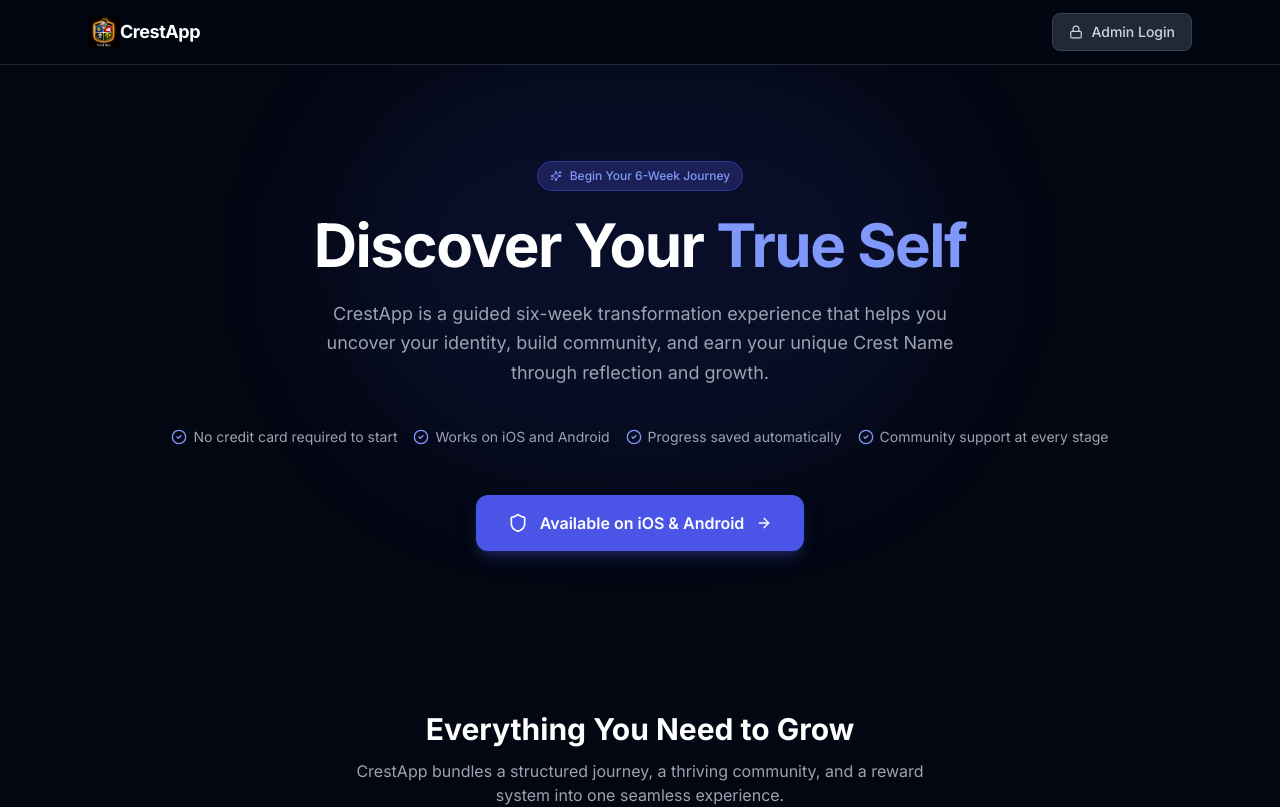
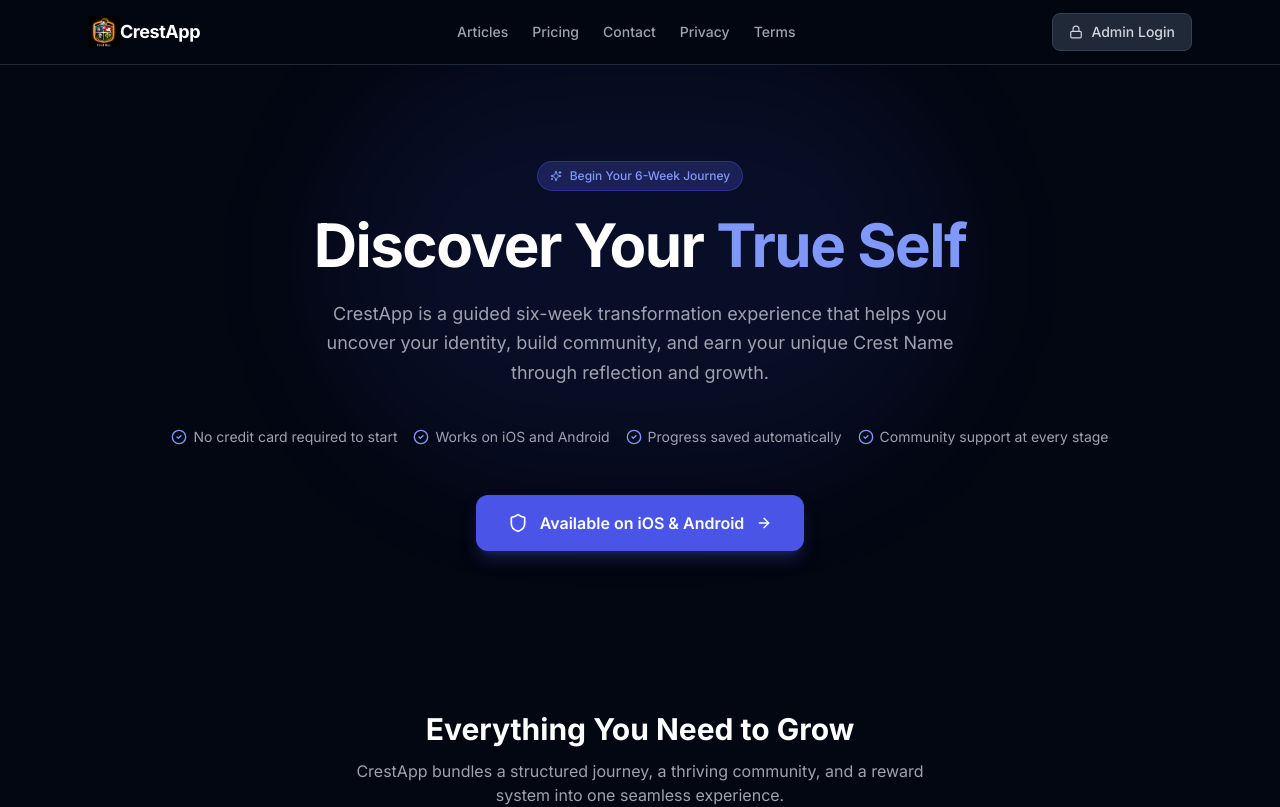
Before and after one commit to tfxTanoli/crest-admin-dashboard, a React (Vite) app: page / in a window 1280 px wide. Shown: the top 807 px of the page. Built offline with nearby package versions, Linux system fonts and the light colour scheme; no server answers.

Commit message:
Added 5 links in the header

```diff
--- a/src/pages/landing/LandingPage.tsx
+++ b/src/pages/landing/LandingPage.tsx
@@ -81,6 +81,15 @@ export default function LandingPage() {
             <img src="/crest_black_logo.png" alt="CrestApp" className="h-8 w-auto object-contain" />
             <span className="font-bold text-lg tracking-tight">CrestApp</span>
           </Link>
+          {/* Desktop nav links */}
+          <nav className="hidden md:flex items-center gap-6">
+            <Link to="/articles" className="text-sm font-medium text-gray-400 hover:text-white transition-colors">Articles</Link>
+            <Link to="/pricing" className="text-sm font-medium text-gray-400 hover:text-white transition-colors">Pricing</Link>
+            <Link to="/contact" className="text-sm font-medium text-gray-400 hover:text-white transition-colors">Contact</Link>
+            <Link to="/privacy-policy" className="text-sm font-medium text-gray-400 hover:text-white transition-colors">Privacy</Link>
+            <Link to="/terms" className="text-sm font-medium text-gray-400 hover:text-white transition-colors">Terms</Link>
+          </nav>
+
           <button
             onClick={() => navigate('/login')}
             className="flex items-center gap-2 px-4 py-2 rounded-lg text-sm font-medium bg-gray-800 hover:bg-gray-700 text-gray-300 hover:text-white border border-gray-700 transition-colors"
```
